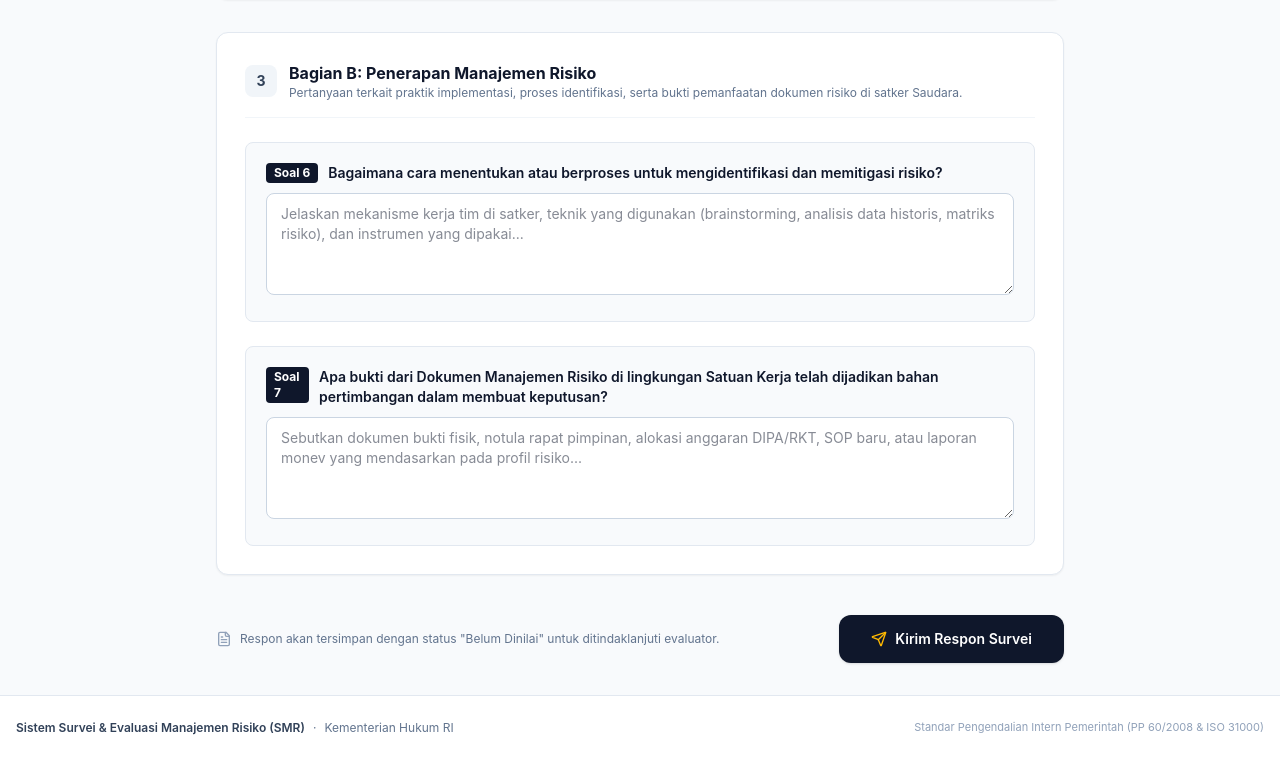
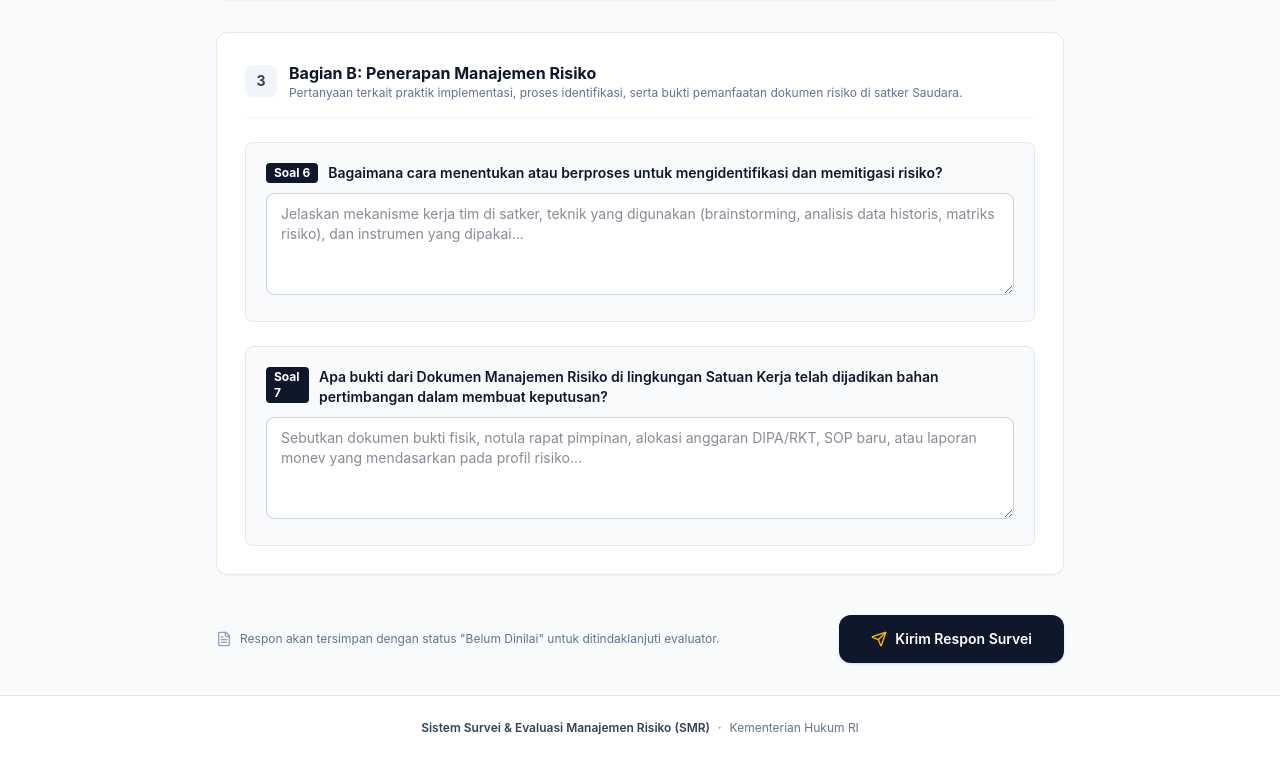
Before and after one commit to athay04-cloud/Eval-MR-2026, a React (Vite) app: page / in a window 1280 px wide. Shown: the part 2086-2846 px from the top of the page. Built offline with nearby package versions, Linux system fonts and the light colour scheme.

Commit message:
refactor(ui): simplify footer layout and update build assets
Remove redundant regulatory info from the footer for a cleaner layout and update application build entry points.

```diff
--- a/src/App.tsx
+++ b/src/App.tsx
@@ -166,14 +166,11 @@
 
       {/* Footer */}
       <footer className="no-print mt-auto border-t border-slate-200 bg-white py-6 text-center text-xs text-slate-500">
-        <div className="max-w-7xl mx-auto px-4 flex flex-col sm:flex-row items-center justify-between gap-3">
+        <div className="max-w-7xl mx-auto px-4 flex items-center justify-center">
           <div className="flex items-center gap-2">
             <span className="font-semibold text-slate-700">Sistem Survei & Evaluasi Manajemen Risiko (SMR)</span>
             <span>·</span>
             <span>Kementerian Hukum RI</span>
-          </div>
-          <div className="text-[11px] text-slate-400">
-            Standar Pengendalian Intern Pemerintah (PP 60/2008 & ISO 31000)
           </div>
         </div>
       </footer>
```
Also changed, not shown: 2 other files (tests, documents, lock files or other folders).
